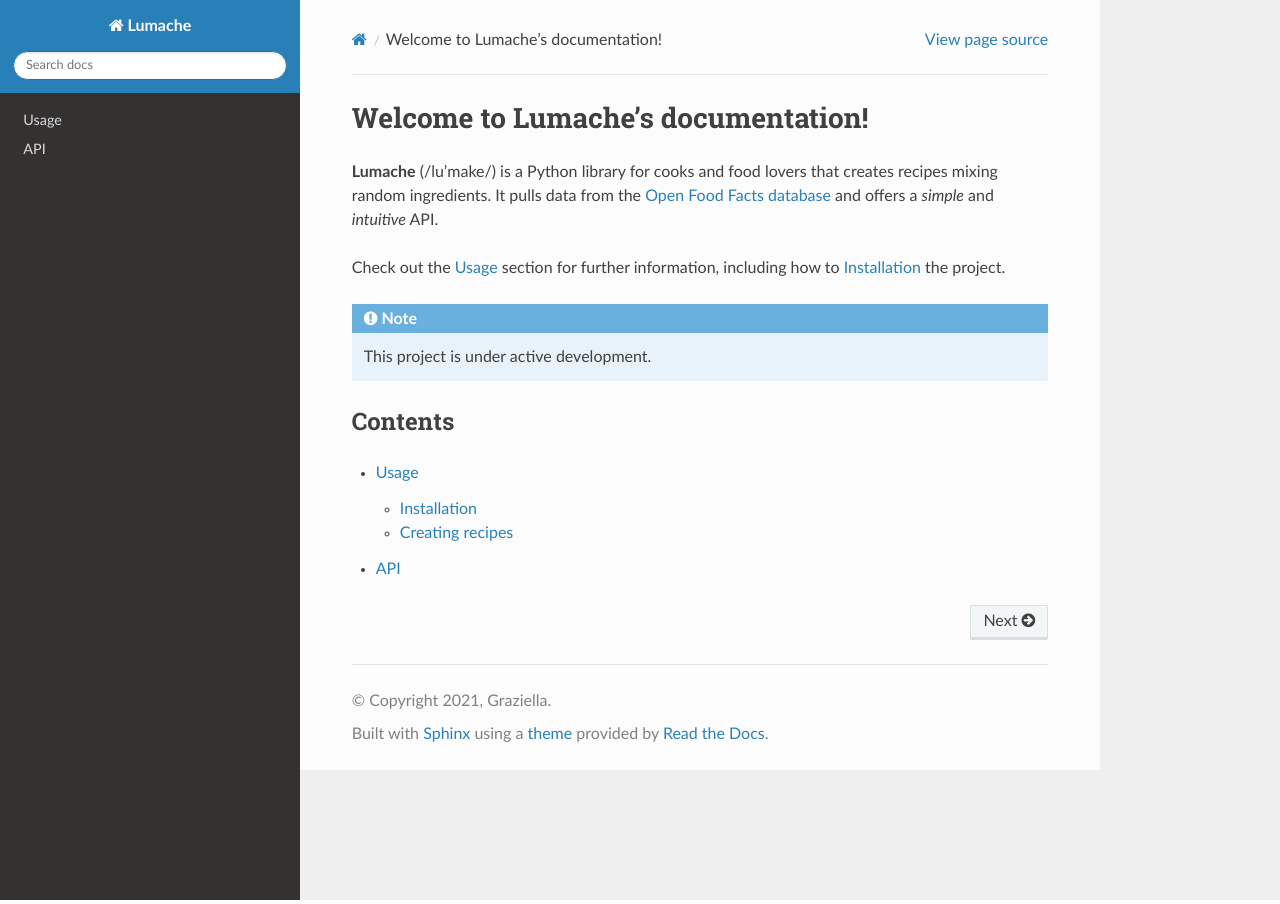
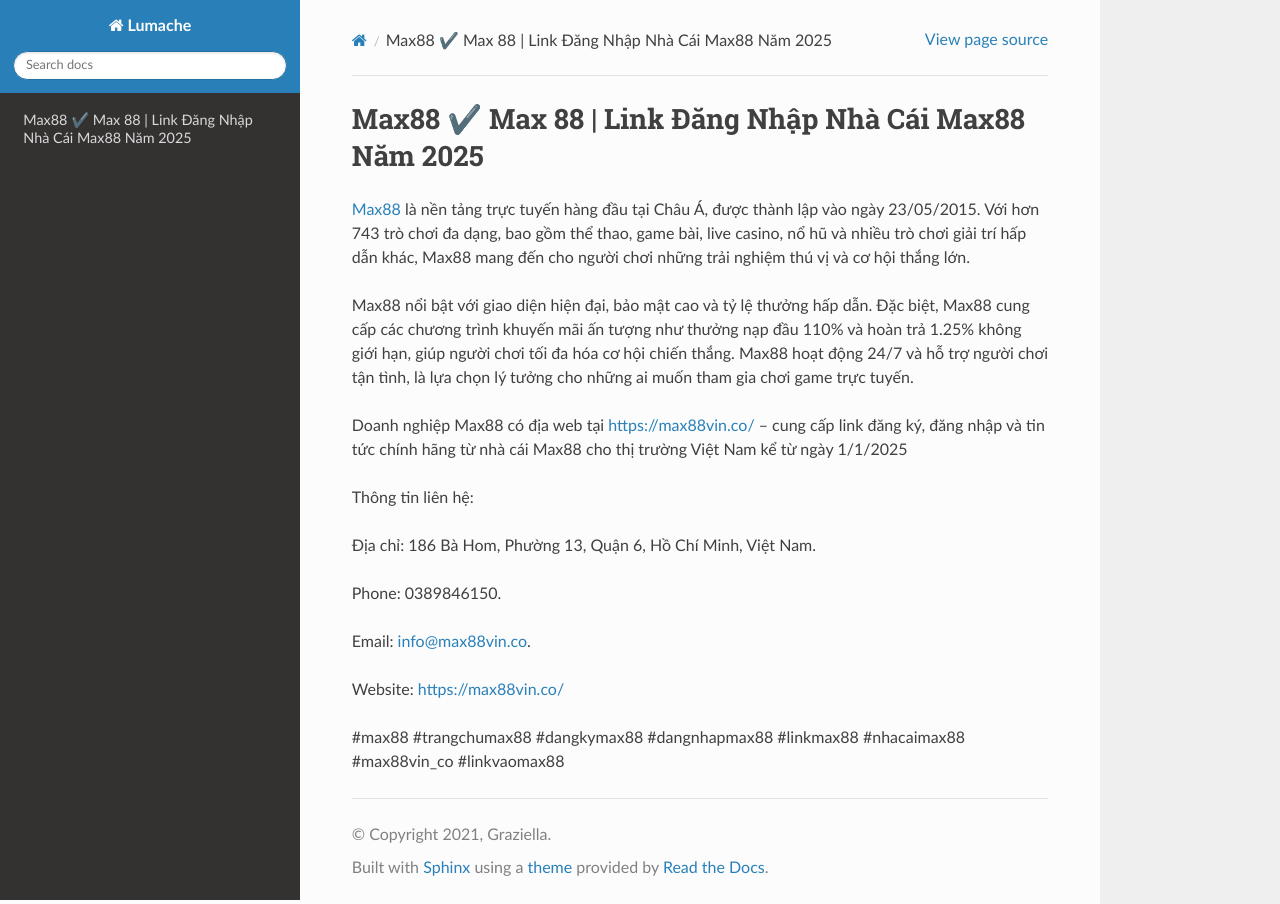
Before and after one commit to parkisngan19/max88vinco, a Sphinx documentation site: the page built from docs/source/index.rst, in a window 1280 px wide. Built offline with Sphinx 7.4.7 and the Read the Docs theme 3.1.0, drawn with Linux system fonts in a browser that asks for light colours.

Commit message:
Update index.rst

```diff
--- a/docs/source/index.rst
+++ b/docs/source/index.rst
@@ -1,22 +1,20 @@
-Welcome to Lumache's documentation!
+Max88 ✔️ Max 88 | Link Đăng Nhập Nhà Cái Max88 Năm 2025
 ===================================
 
-**Lumache** (/lu'make/) is a Python library for cooks and food lovers
-that creates recipes mixing random ingredients.
-It pulls data from the `Open Food Facts database <https://world.openfoodfacts.org/>`_
-and offers a *simple* and *intuitive* API.
+`Max88 <https://max88vin.co/>`_ là nền tảng trực tuyến hàng đầu tại Châu Á, được thành lập vào ngày 23/05/2015. Với hơn 743 trò chơi đa dạng, bao gồm thể thao, game bài, live casino, nổ hũ và nhiều trò chơi giải trí hấp dẫn khác, Max88 mang đến cho người chơi những trải nghiệm thú vị và cơ hội thắng lớn.
 
-Check out the :doc:`usage` section for further information, including
-how to :ref:`installation` the project.
+Max88 nổi bật với giao diện hiện đại, bảo mật cao và tỷ lệ thưởng hấp dẫn. Đặc biệt, Max88 cung cấp các chương trình khuyến mãi ấn tượng như thưởng nạp đầu 110% và hoàn trả 1.25% không giới hạn, giúp người chơi tối đa hóa cơ hội chiến thắng. Max88 hoạt động 24/7 và hỗ trợ người chơi tận tình, là lựa chọn lý tưởng cho những ai muốn tham gia chơi game trực tuyến.
 
-.. note::
+Doanh nghiệp Max88 có địa web tại https://max88vin.co/ – cung cấp link đăng ký, đăng nhập và tin tức chính hãng từ nhà cái Max88 cho thị trường Việt Nam kể từ ngày 1/1/2025
 
-   This project is under active development.
+Thông tin liên hệ:
 
-Contents
---------
+Địa chỉ: 186 Bà Hom, Phường 13, Quận 6, Hồ Chí Minh, Việt Nam.
 
-.. toctree::
+Phone: 0389846150.
 
-   usage
-   api
+Email: info@max88vin.co.
+
+Website: https://max88vin.co/
+
+#max88 #trangchumax88 #dangkymax88 #dangnhapmax88 #linkmax88 #nhacaimax88 #max88vin_co #linkvaomax88
```
